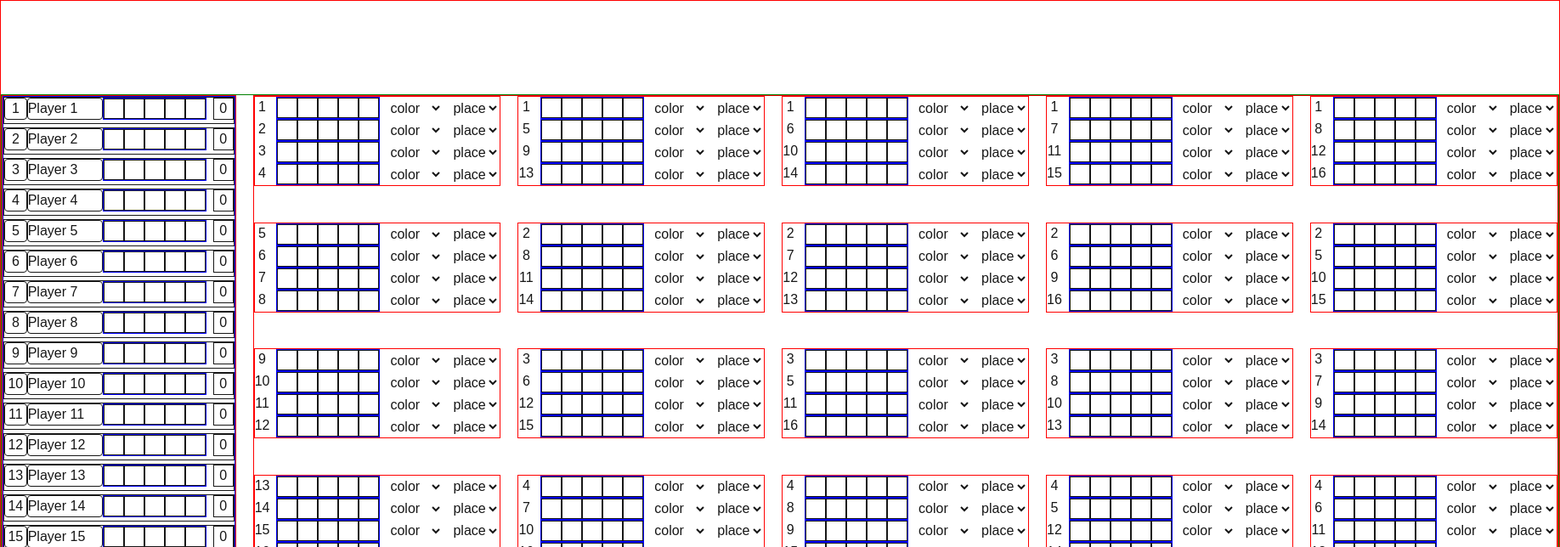
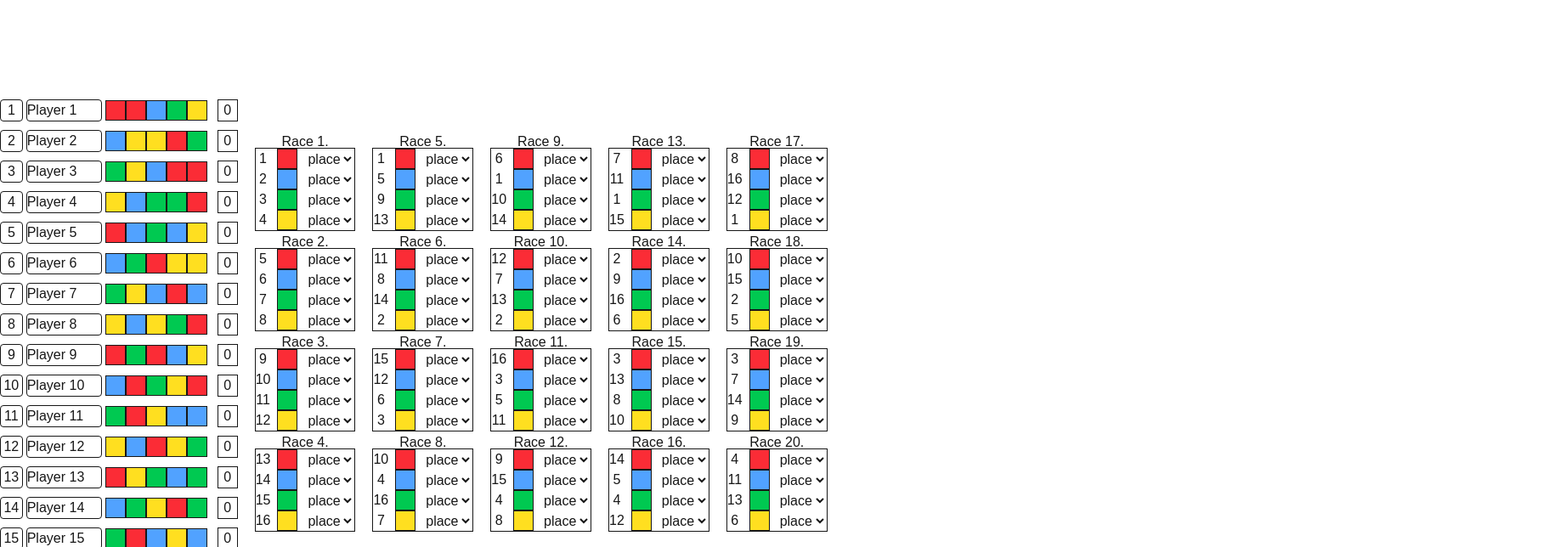
Before and after one commit to TylerHartwell/grand-prix, a Next.js app: page / in a window 1280 px wide. Shown: the top 644 px of the page at 85% size, 1836 px wide, since content can reach past the window. Built offline with nearby package versions, Linux system fonts and the light colour scheme.

Commit message:
set lane colors and order players in race by color

```diff
--- a/src/app/page.tsx
+++ b/src/app/page.tsx
@@ -13,7 +13,7 @@ import { useState } from "react"
 
 export interface PlayerRace {
   raceId: number
-  laneColor?: LaneColor
+  laneColor: LaneColor
   placement?: Placement
 }
 
@@ -37,27 +37,52 @@ export const placements = [1, 2, 3, 4] as const
 export type LaneColor = (typeof laneColors)[number]
 export type Placement = (typeof placements)[number]
 
-// function findOccurrences(arr: number[][], target: number) {
-//   const indices: number[] = [];
+function getOccurrences(arr: number[][], target: number) {
+  const indices: number[] = []
 
-//   arr.forEach((subArray, index) => {
-//     if (subArray.includes(target)) {
-//       indices.push(index);
-//     }
-//   });
+  arr.forEach((subArray, index) => {
+    if (subArray.includes(target)) {
+      indices.push(index)
+    }
+  })
 
-//   return indices;
-// }
+  return indices
+}
+
+const groups = createGroups()
+
+const raceLanes = [
+  [0, 0, 1, 2, 3],
+  [1, 3, 3, 0, 2],
+  [2, 3, 1, 0, 0],
+  [3, 1, 2, 2, 0],
+  [0, 1, 2, 1, 3],
+  [1, 2, 0, 3, 3],
+  [2, 3, 1, 0, 1],
+  [3, 1, 3, 2, 0],
+  [0, 2, 0, 1, 3],
+  [1, 0, 2, 3, 0],
+  [2, 0, 3, 1, 1],
+  [3, 1, 0, 3, 2],
+  [0, 3, 2, 1, 2],
+  [1, 2, 3, 0, 2],
+  [2, 0, 1, 3, 1],
+  [3, 2, 0, 2, 1]
+]
 
 const initialPlayers: Player[] = Array.from({ length: 16 }, (_, index) => ({
   id: index,
   carNumber: `${index + 1}`,
   name: `Player ${index + 1}`,
-  races: []
+  races: getOccurrences(groups, index).map((raceId, playerRaceId) => {
+    return {
+      raceId: raceId,
+      laneColor: laneColors[raceLanes[index][playerRaceId]]
+    }
+  })
 }))
 
 const Home = () => {
-  const [groups] = useState<number[][]>(() => createGroups())
   const [players, setPlayers] = useState<Player[]>(initialPlayers)
 
   const getPlacement = (playerId: number, raceId: number): Placement | undefined => {
@@ -67,42 +92,14 @@ const Home = () => {
     const race = player.races.find(r => r.raceId === raceId)
     return race?.placement
   }
-  const getLaneColor = (playerId: number, raceId: number): LaneColor | undefined => {
-    const player = players.find(p => p.id === playerId)
-    if (!player) return undefined
-
-    const race = player.races.find(r => r.raceId === raceId)
-    return race?.laneColor
-  }
 
   const handlePlacementChange = (playerId: number, raceId: number, newPlacement: Placement) => {
     setPlayers(prevPlayers =>
       prevPlayers.map(player => {
         if (player.id === playerId) {
-          const raceExists = player.races.some(race => race.raceId === raceId)
-
           return {
             ...player,
-            races: raceExists
-              ? player.races.map(race => (race.raceId === raceId ? { ...race, placement: newPlacement } : race))
-              : [...player.races, { raceId, placement: newPlacement }]
-          }
-        }
-        return player
-      })
-    )
-  }
-  const handleLaneColorChange = (playerId: number, raceId: number, newColor: LaneColor) => {
-    setPlayers(prevPlayers =>
-      prevPlayers.map(player => {
-        if (player.id === playerId) {
-          const raceExists = player.races.some(race => race.raceId === raceId)
-
-          return {
-            ...player,
-            races: raceExists
-              ? player.races.map(race => (race.raceId === raceId ? { ...race, laneColor: newColor } : race))
-              : [...player.races, { raceId, laneColor: newColor }]
+            races: player.races.map(race => (race.raceId === raceId ? { ...race, placement: newPlacement } : race))
           }
         }
         return player
@@ -141,13 +138,13 @@ const Home = () => {
   // const counts = getCountsOfOccurances(groups)
 
   return (
-    <div className="min-h-screen b1 flex flex-col justify-center w-min">
-      <div className="b2 flex gap-5">
-        <div className="b1 w-min">
-          <ol className="flex flex-col gap-1 b3">
+    <div className="min-h-screen flex flex-col justify-center w-min">
+      <div className="flex gap-5 items-center">
+        <div className="w-min">
+          <ol className="flex flex-col gap-1 items-center justify-center">
             {players.map(player => (
-              <li key={player.id} className=" border h-[2em]">
-                <div className="flex">
+              <li key={player.id} className="flex h-[2em] items-center">
+                <div className="flex items-center justify-center gap-1">
                   <input
                     key={player.id + "carNumber"}
                     type="text"
@@ -162,7 +159,7 @@ const Home = () => {
                     onChange={e => handleNameChange(player.id, e.target.value)}
                     className="border rounded w-[10ch]"
                   />
-                  <div className="b3 flex">
+                  <div className="flex">
                     {Array.from({ length: 5 }).map((_, arrIndex) => {
                       const playerRace = player.races[arrIndex]
                       return (
@@ -189,7 +186,7 @@ const Home = () => {
           </ol>
         </div>
 
-        <div className="grid grid-rows-4 gap-5 grid-flow-col b1 w-min">
+        <ol className="grid grid-rows-4 gap-5 grid-flow-col w-min">
           {groups.map((group, index) => (
             <Race
               key={`race-${index}`}
@@ -198,11 +195,9 @@ const Home = () => {
               players={players}
               getPlacement={getPlacement}
               handlePlacementChange={handlePlacementChange}
-              getLaneColor={getLaneColor}
-              handleLaneColorChange={handleLaneColorChange}
             />
           ))}
-        </div>
+        </ol>
       </div>
     </div>
   )
--- a/src/components/Race.tsx
+++ b/src/components/Race.tsx
@@ -1,6 +1,6 @@
 "use client"
 
-import { LaneColor, laneColorMap, Placement, placements, Player } from "@/app/page"
+import { laneColorMap, laneColors, Placement, placements, Player } from "@/app/page"
 import clsx from "clsx"
 
 interface Props {
@@ -9,41 +9,31 @@ interface Props {
   players: Player[]
   getPlacement: (playerId: number, raceId: number) => Placement | undefined
   handlePlacementChange: (playerId: number, raceId: number, newPlacement: Placement) => void
-  getLaneColor: (playerId: number, raceId: number) => LaneColor | undefined
-  handleLaneColorChange: (playerId: number, raceId: number, newColor: LaneColor) => void
 }
 
-const Race = ({ id, playerIds, players, getPlacement, handlePlacementChange, getLaneColor, handleLaneColorChange }: Props) => {
+const Race = ({ id, playerIds, players, getPlacement, handlePlacementChange }: Props) => {
   return (
-    <li key={id} className="flex b1 h-min">
+    <li key={id} className="flex relative border h-min">
+      <span className="absolute top-[-20px] left-1/2 transform -translate-x-1/2 text-nowrap">Race {id + 1}.</span>
       <ul className="flex flex-col">
-        {playerIds.map(playerId => {
+        {playerIds
+          .sort((a, b) => {
+            const playerARace = players[a].races[Math.floor(id / 4)]
+            const playerBRace = players[b].races[Math.floor(id / 4)]
+
+            // Sort by the laneColor index
+            return laneColors.indexOf(playerARace.laneColor) - laneColors.indexOf(playerBRace.laneColor)
+          })
+          .map(playerId => {
             const currentPlayer = players[playerId]
+            const playerRace = currentPlayer.races[Math.floor(id / 4)]
 
             return (
               <li key={playerId} className="text-nowrap flex gap-2">
                 <div className="w-[2ch] text-center">{currentPlayer.carNumber}</div>
-              <div className="b3 flex">
-                {Array.from({ length: 5 }).map((_, arrIndex) => {
-                  const playerRace = currentPlayer.races[arrIndex]
-                  return (
-                    <div key={arrIndex} className={clsx("text-center size-6 border", playerRace?.laneColor && laneColorMap[playerRace?.laneColor])}>
-                      {playerRace?.placement}
+                <div className="flex">
+                  <div className={clsx("text-center size-6 border", laneColorMap[playerRace.laneColor])}>{playerRace?.placement}</div>
                 </div>
-                  )
-                })}
-              </div>
-              <select
-                name="laneColor"
-                value={getLaneColor(currentPlayer.id, id)}
-                onChange={e => handleLaneColorChange(currentPlayer.id, id, e.target.value as LaneColor)}
-              >
-                {!currentPlayer.races.some(race => race.raceId === id && race.laneColor) && <option value={"color"}>color</option>}
-                <option value={"red"}>Red</option>
-                <option value={"blue"}>Blue</option>
-                <option value={"green"}>Green</option>
-                <option value={"yellow"}>Yellow</option>
-              </select>
                 <select
                   name="placement"
                   value={getPlacement(currentPlayer.id, id)}
```
Lines whose indentation alone changed are shown as unchanged.
